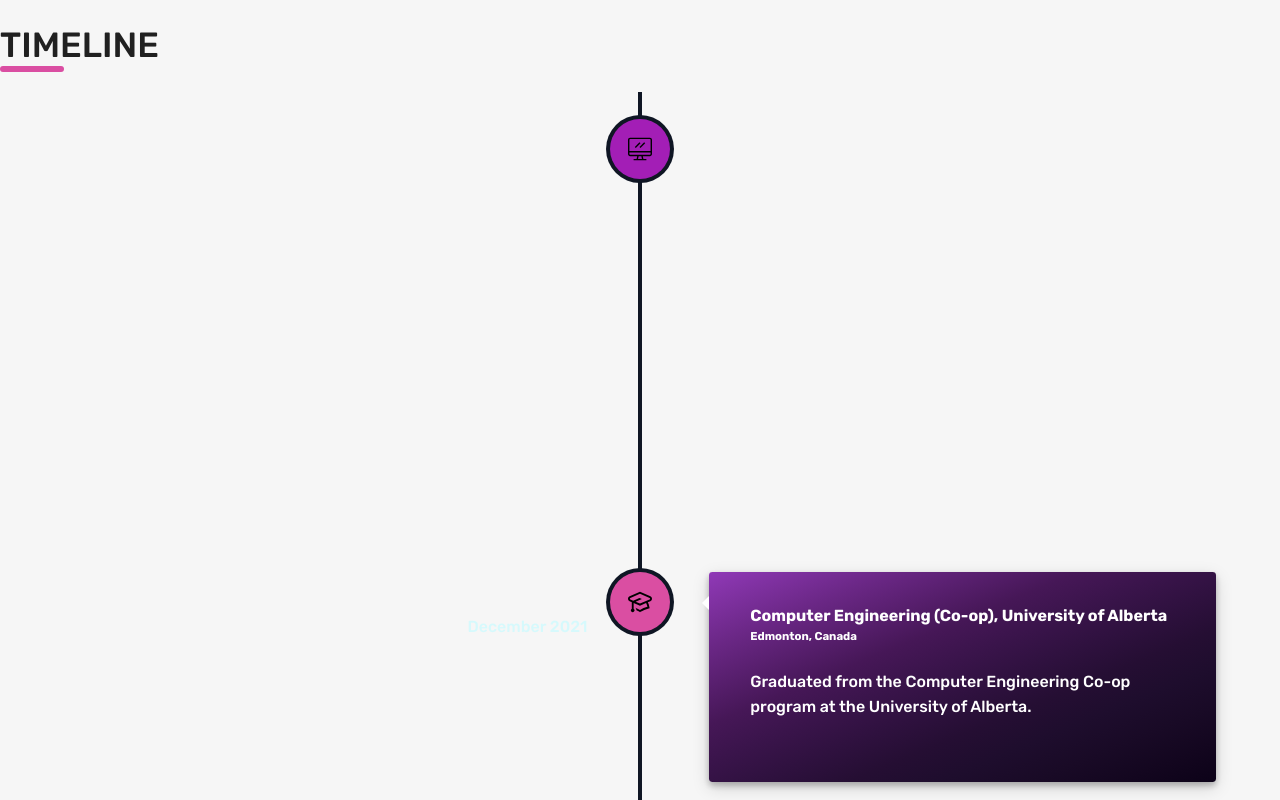
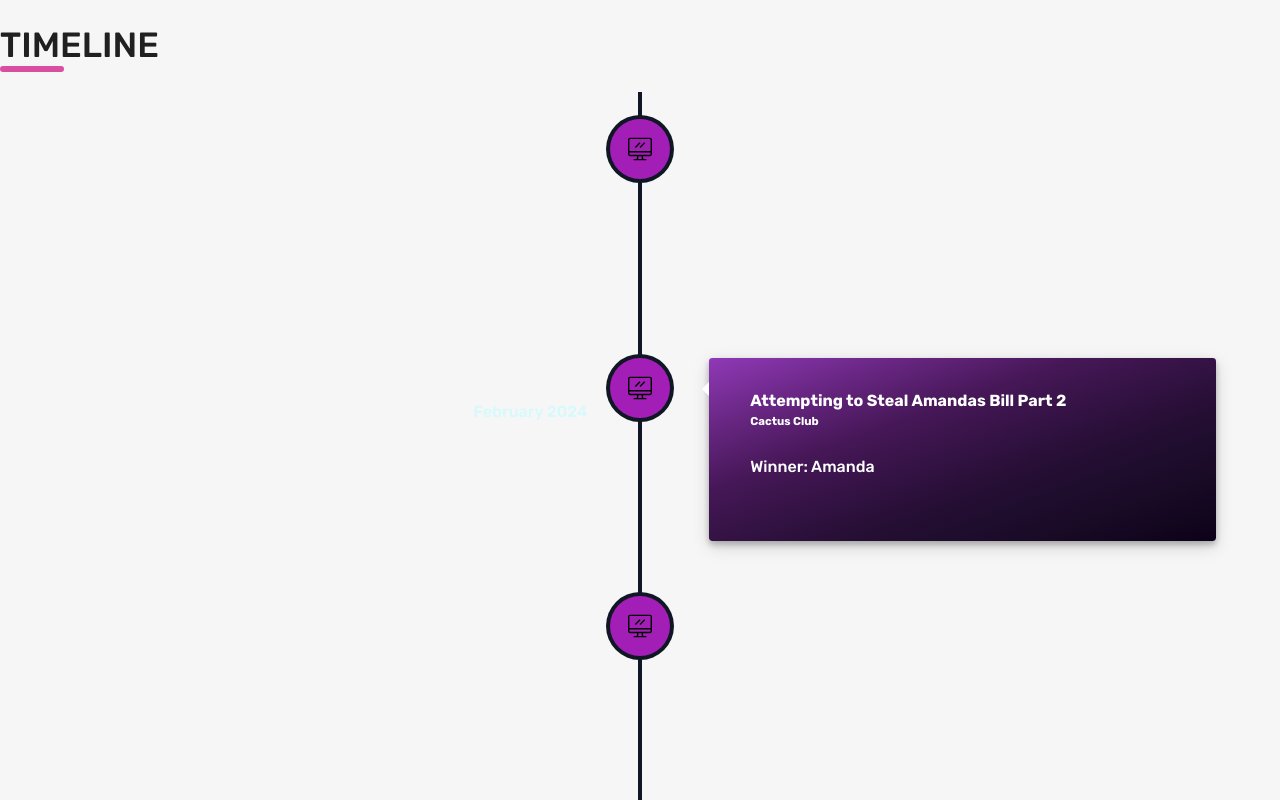
Before and after one commit to nickroxcks/Portfolio2023, a React (Create React App) app: page /test in a window 1280 px wide. Shown: the top 800 px of the page. Built offline with nearby package versions, Linux system fonts and the light colour scheme.

Commit message:
also forgot timelineElements

```diff
--- a/src/constants/timelineElements.js
+++ b/src/constants/timelineElements.js
@@ -1,3 +1,34 @@
+let timelineElements = [
+  {
+    id: 1,
+    title: "Attempting to Steal Amandas Bill Part 1",
+    location: "State and Main",
+    description:
+      "Winner: Amanda ",
+    date: "January 2024",
+    icon: "work",
+  },
+  {
+    id: 2,
+    title: "Attempting to Steal Amandas Bill Part 2",
+    location: "Cactus Club",
+    description:
+      "Winner: Amanda ",
+    date: "February 2024",
+    icon: "work",
+  },
+  {
+    id: 3,
+    title: "Attempting to Remember High School",
+    location: "Strathcona High School",
+    description:
+      "Winner: NICHOLAS SERRANO",
+    date: "February 2024",
+    icon: "work",
+  },
+]
+
+/*
 let timelineElements = [
   {
     id: 1,
@@ -70,5 +101,5 @@
     icon: "school",
   },
 ];
-
+*/
 export default timelineElements;
```
